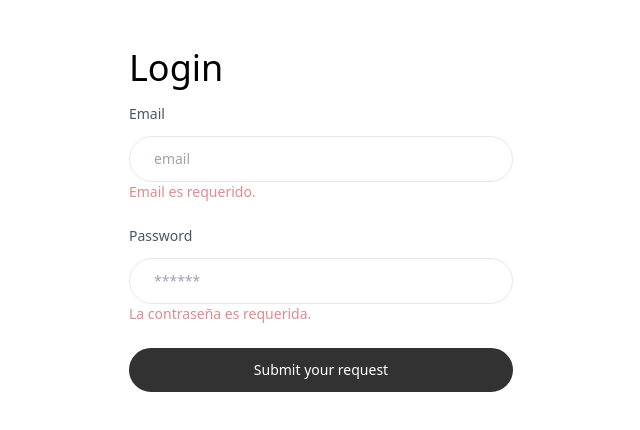
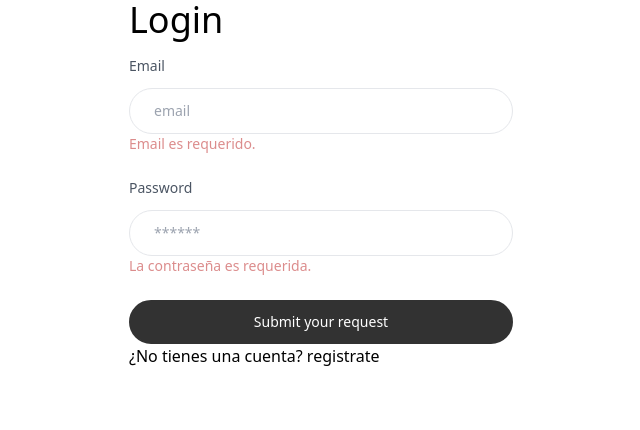
Before and after one commit to ZevaGuillo/capacitacion-angular, an Angular app: page /login in a window 1280 px wide. Shown: the top 430 px of the page, without its empty margins (319-959 px from the left). Built offline with nearby package versions, Linux system fonts and the light colour scheme.

Commit message:
refactor login form

```diff
--- a/src/app/auth/components/login-form/login-form.component.html
+++ b/src/app/auth/components/login-form/login-form.component.html
@@ -1,5 +1,5 @@
 <section>
-  <div class="relative items-center w-full px-5 py-12 mx-auto md:px-12 lg:px-20 max-w-7xl">
+  <div class="relative items-center w-full mx-auto max-w-7xl">
     <div class="w-full max-w-md mx-auto md:max-w-sm md:px-0 md:w-96 sm:px-4">
       <div class="flex flex-col">
         <div>
@@ -62,6 +62,8 @@
         </div>
       </form>
 
+      <a routerLink="/auth/register">¿No tienes una cuenta? registrate</a>
+
     </div>
   </div>
 </section>
--- a/src/app/auth/components/login-form/login-form.component.ts
+++ b/src/app/auth/components/login-form/login-form.component.ts
@@ -1,11 +1,10 @@
 import { Component } from '@angular/core';
-import { FormBuilder, FormControl, FormGroup, Validators } from '@angular/forms';
+import { FormBuilder, FormGroup, Validators } from '@angular/forms';
 import { AuthService } from '../../services/auth.service';
 
 @Component({
   selector: 'auth-login-form',
   templateUrl: './login-form.component.html',
-  styleUrls: ['./login-form.component.css']
 })
 export class LoginFormComponent {
 
```
Also changed, not shown: src/app/auth/components/login-form/login-form.component.css (deleted).
